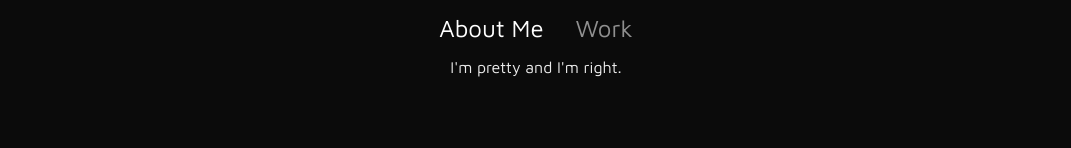
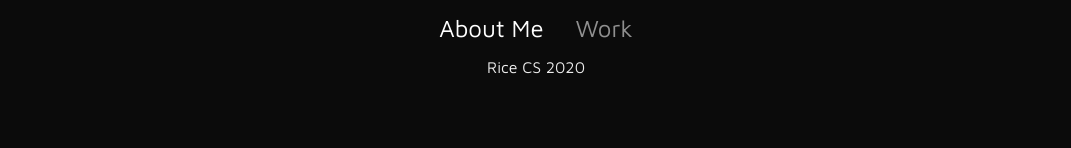
Before and after one commit to PeterDulworth/sophia-jefferson, a React (Create React App) app: page / in a window 1280 px wide. Shown: the part 139-287 px from the top of the page, without its empty margins (104-1175 px from the left). Built offline with nearby package versions, Linux system fonts and the light colour scheme.

Commit message:
changed headline

```diff
--- a/src/pages/AboutMe.js
+++ b/src/pages/AboutMe.js
@@ -7,7 +7,7 @@
     return (
         <div className="AboutMe">
             <Nav links={[ { label: 'About Me', href: '/' }, { label: 'Work', href: '/work'} ]} active="/" />
-            <p>I'm pretty and I'm right.</p>
+            <p>Rice CS 2020</p>
             <div className="AboutMe__content">
                 <PolaroidStrip />
             </div>
```
